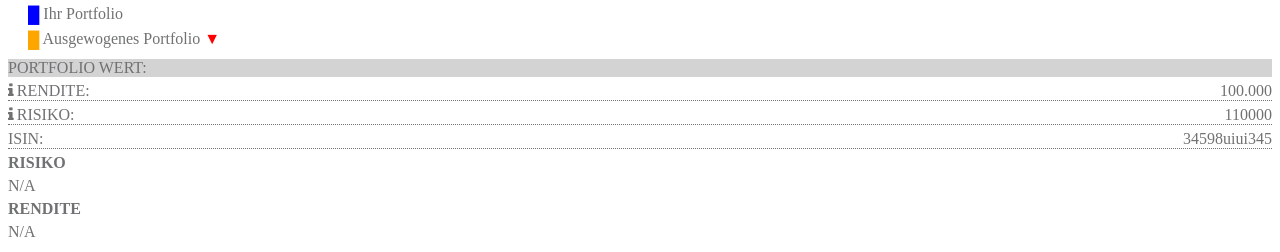
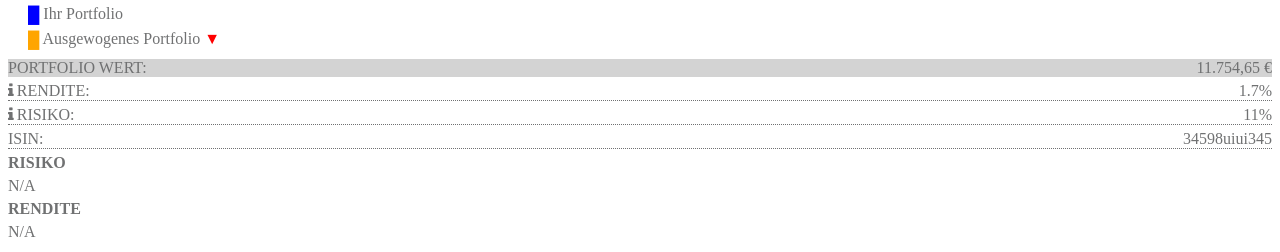
Before and after one commit to mfilenko/roboanalyst, a Django app: page /ec/ in a window 1280 px wide. Shown: the part 693-945 px from the top of the page. Run offline with Django 3.2, Linux system fonts and the light colour scheme; style sheets or scripts are compiled from the project's sources; some libraries are stand-ins or nearby versions.

Commit message:
Fill actual values into fields

```diff
--- a/templates/ec.html
+++ b/templates/ec.html
@@ -127,10 +127,10 @@ svg .securities_circle{
         </div>
         <div class="col-sm-4">
             <div style="background-color: lightgrey">
-            PORTFOLIO WERT:
+            PORTFOLIO WERT:<span class="floatRight" id="amountValue">100.000</span>
             </div>
-            <div style="border-bottom: dotted 1px"><i class="fa fa-info"></i>RENDITE:<span class="floatRight">100.000</span></div>
-            <div style="border-bottom: dotted 1px"><i class="fa fa-info"></i>RISIKO:<span class="floatRight">110000</span></div>
+            <div style="border-bottom: dotted 1px"><i class="fa fa-info"></i>RENDITE:<span class="floatRight" id="retValue">100.000</span></div>
+            <div style="border-bottom: dotted 1px"><i class="fa fa-info"></i>RISIKO:<span class="floatRight" id="riskValue">110000</span></div>
             <div style="border-bottom: dotted 1px">ISIN:<span class="floatRight">34598uiui345</span></div>
             <div style="font-weight: bold">RISIKO</div>
             <div>
@@ -329,6 +329,25 @@ svg .securities_circle{
 
 </script>
 
+<script>
+
+    //Fill the text fields with the customers portfolio information
+    //Reads the data from the variable data
+
+
+    function fillPortfolioInformation(){
+
+        var l10nEUR = new Intl.NumberFormat("de-DE", { style: "currency", currency: "EUR" })
+        document.getElementById("amountValue").textContent = l10nEUR.format(data.portfolio.amount);
+        document.getElementById("retValue").textContent = Math.round(data.portfolio.ret * 10000)/100 + "%";
+        document.getElementById("riskValue").textContent = Math.round(data.portfolio.risk*10000)/100 + "%";
+    }
+
+
+    fillPortfolioInformation();
+
+</script>
+
 
 
 {% endblock %}
```
